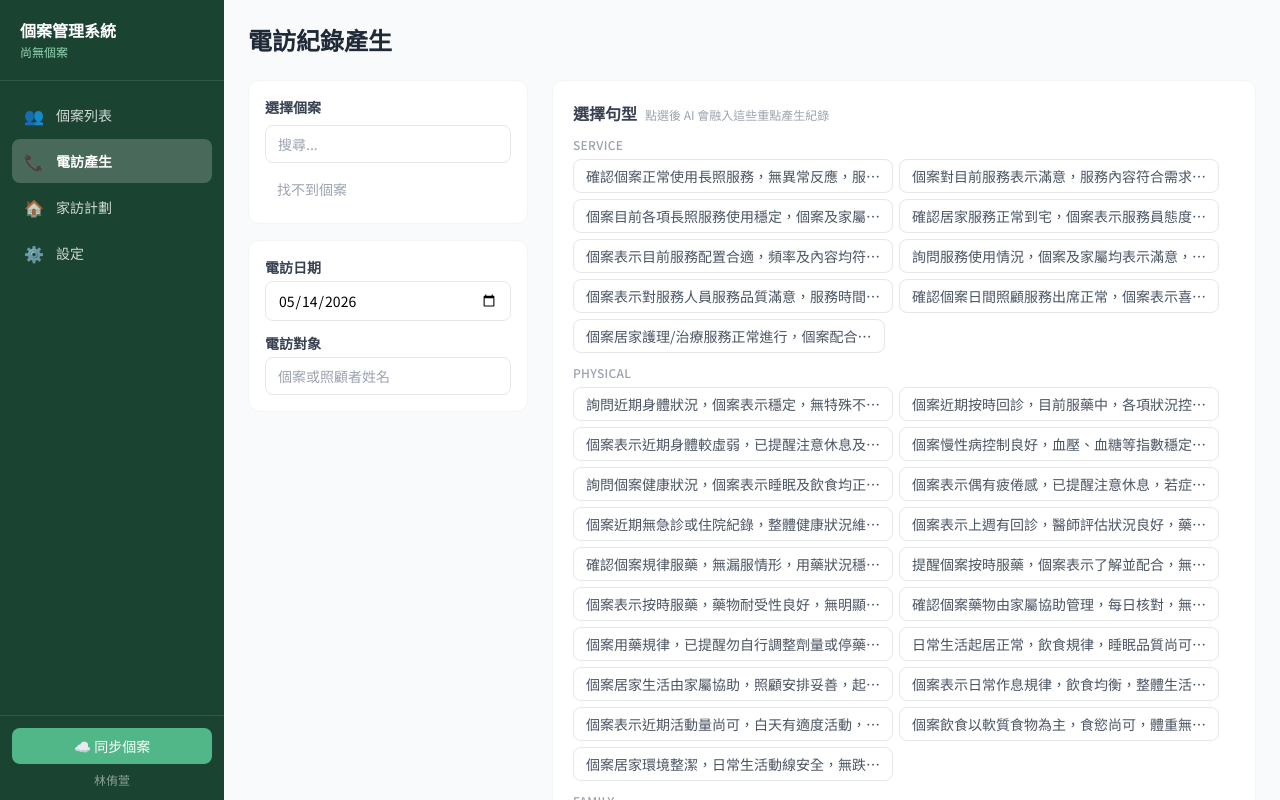
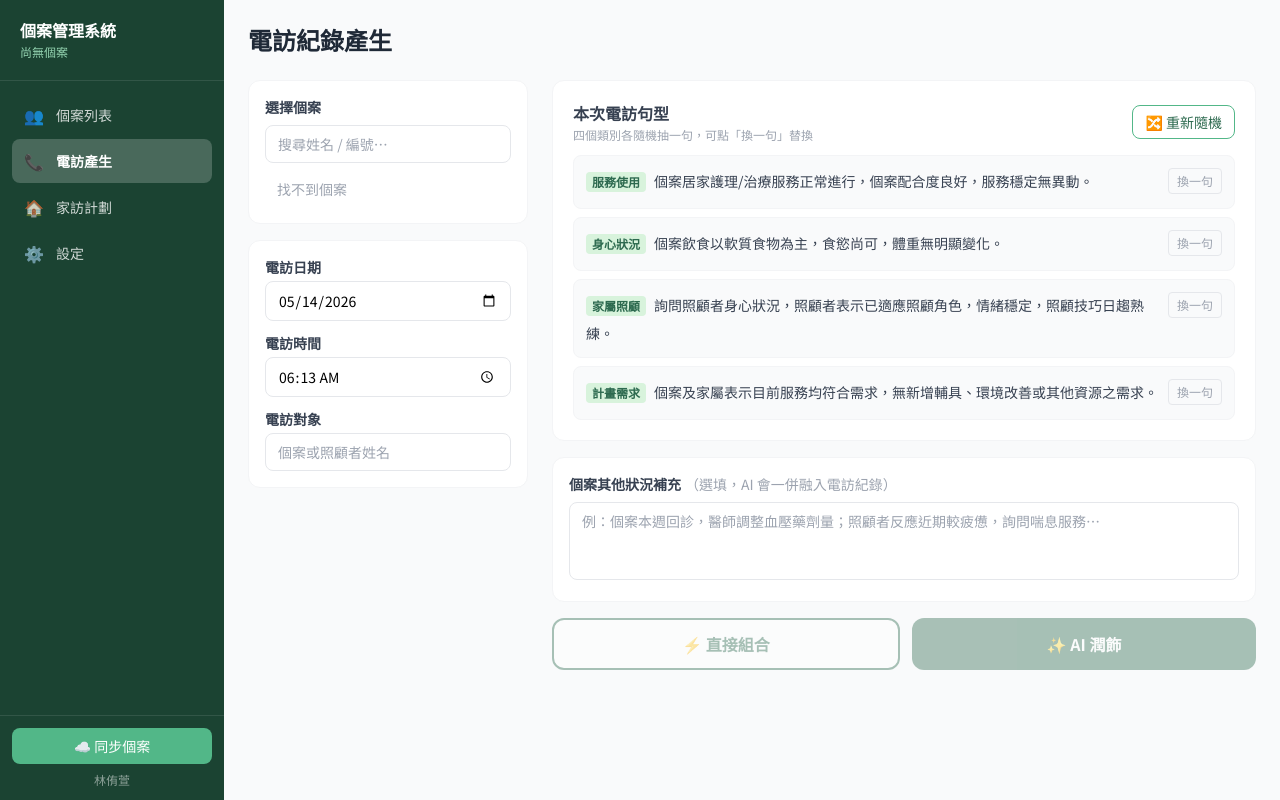
Before and after one commit to anna880855/case-management, a Next.js app: page /phone-visit in a window 1280 px wide. Built offline with nearby package versions, Linux system fonts and the light colour scheme.

Commit message:
Add quick-combine button to phone visit

```diff
--- a/app/phone-visit/page.tsx
+++ b/app/phone-visit/page.tsx
@@ -1,17 +1,32 @@
 'use client'
-import { useState, useMemo, Suspense } from 'react'
+import { useState, useMemo, useEffect, Suspense } from 'react'
 import { useSearchParams } from 'next/navigation'
 import { useStore } from '@/lib/store'
 import type { Case, Sentence } from '@/lib/types'
 
-function buildPrompt(c: Case, sentences: string[], target: string, customNote: string, date: string, managerName: string): string {
-  return `你是一位專業的個案管理師（${managerName}），請根據以下資訊產生一份正式的電訪紀錄，使用繁體中文，語氣專業具體。
+const CATEGORIES = ['service', 'physical', 'family', 'plan'] as const
+type PhoneCategory = typeof CATEGORIES[number]
+const CATEGORY_LABELS: Record<PhoneCategory, string> = {
+  service: '服務使用',
+  physical: '身心狀況',
+  family: '家屬照顧',
+  plan: '計畫需求',
+}
+
+function buildPrompt(
+  c: Case,
+  pickedSentences: { category: string; text: string }[],
+  customNote: string,
+  target: string,
+  date: string,
+  managerName: string
+): string {
+  const sentenceBlock = pickedSentences.map(s => `【${s.category}】${s.text}`).join('\n')
+  return `你是一位專業的個案管理師（${managerName}），請根據以下資訊產生一份正式的電訪紀錄，使用繁體中文，語氣專業具體，150-250字。
 
 個案資料：
 - 姓名：${c.name}
-- 個案編號：${c.caseNumber || ''}
 - 照顧等級：${c.careLevel || ''}
-- 失能狀況：${c.disability || ''}
 - 目前服務：${c.services?.join('、') || ''}
 - 主要照顧者：${c.guardian || ''}
 
@@ -19,39 +34,74 @@ function buildPrompt(c: Case, sentences: string[], target: string, customNote: s
 電訪對象：${target || c.guardian || c.name}
 電訪人員：${managerName}
 
-本次電訪重點：
-${sentences.length > 0 ? sentences.map(s => `- ${s}`).join('\n') : '- 例行追蹤確認'}
-${customNote ? `\n補充說明：${customNote}` : ''}
+本次電訪重點（請融入以下各項內容，改寫為流暢的第三人稱段落，不要分條列項）：
+${sentenceBlock}
+${customNote ? `\n補充說明（請一併融入）：${customNote}` : ''}
 
-請依照以下固定格式產生電訪紀錄（直接輸出格式內容，不要加任何說明文字）：
+請依照以下固定格式輸出（直接輸出，不要加任何說明文字）：
 
 一、電訪日期：${date}
 二、電訪對象：${target || c.guardian || c.name}
 三、訪談內容：
-（請用150-250字流暢敘述電訪過程，融入上述重點，以第三人稱書寫，不使用條列式）
+（150-250字流暢段落）
 
 一、照顧及專業服務：（根據情況填寫，如無異動則寫「服務穩定無須異動。」）
-二、交通接送服務：（根據情況填寫，如無新增則寫「暫無新增照會。」）
-三、輔具及居家無障礙環境改善：（根據情況填寫，如無需求則寫「無新增需求。」）
-四、喘息服務：（根據情況填寫，如無需求則寫「與案家屬確認暫無需求。」）
-五、轉介其他資源：（根據情況填寫，如無則寫「無轉介。」）`
+二、交通接送服務：（如無新增則寫「暫無新增照會。」）
+三、輔具及居家無障礙環境改善：（如無需求則寫「無新增需求。」）
+四、喘息服務：（如無需求則寫「與案家屬確認暫無需求。」）
+五、轉介其他資源：（如無則寫「無轉介。」）`
 }
 
 function PhoneVisitContent() {
   const searchParams = useSearchParams()
   const { cases, sentences, settings, addPhoneVisit, getPhoneVisitsByCase } = useStore()
 
+  const [mounted, setMounted] = useState(false)
+  useEffect(() => { setMounted(true) }, [])
+
   const activeCases = cases.filter(c => c.status !== 'closed')
   const [selectedCaseId, setSelectedCaseId] = useState(searchParams.get('caseId') || '')
-  const [date, setDate] = useState(new Date().toISOString().split('T')[0])
+  const now = new Date()
+  const [date, setDate] = useState(now.toISOString().split('T')[0])
+  const [time, setTime] = useState(now.toTimeString().slice(0, 5))
   const [target, setTarget] = useState('')
-  const [selectedSentences, setSelectedSentences] = useState<string[]>([])
   const [customNote, setCustomNote] = useState('')
   const [generating, setGenerating] = useState(false)
   const [generated, setGenerated] = useState('')
   const [error, setError] = useState('')
   const [saved, setSaved] = useState(false)
   const [caseSearch, setCaseSearch] = useState('')
+  const [picked, setPicked] = useState<Record<string, string>>({})
+
+  const pickRandom = (pool: Sentence[], exclude?: string) => {
+    const others = exclude ? pool.filter(s => s.text !== exclude) : pool
+    const arr = others.length > 0 ? others : pool
+    return arr[Math.floor(Math.random() * arr.length)]?.text || ''
+  }
+
+  const autoSelect = (caseObj?: Case) => {
+    const newPicked: Record<string, string> = {}
+    for (const cat of CATEGORIES) {
+      const pool = sentences.filter(s => s.category === cat)
+      if (cat === 'service' && caseObj?.services?.length) {
+        const relevant = pool.filter(s =>
+          caseObj.services.some(svc => s.text.includes(svc))
+        )
+        newPicked[cat] = pickRandom(relevant.length > 0 ? relevant : pool)
+      } else {
+        newPicked[cat] = pickRandom(pool)
+      }
+    }
+    setPicked(newPicked)
+  }
+
+  // Auto-pick on mount once sentences are loaded
+  // eslint-disable-next-line react-hooks/exhaustive-deps
+  useEffect(() => {
+    if (!mounted || sentences.length === 0) return
+    if (Object.keys(picked).length > 0) return
+    autoSelect()
+  }, [mounted, sentences])
 
   const selectedCase = cases.find(c => c.id === selectedCaseId)
   const recentVisits = selectedCaseId ? getPhoneVisitsByCase(selectedCaseId).slice(0, 2) : []
@@ -64,24 +114,54 @@ function PhoneVisitContent() {
     )
   }, [activeCases, caseSearch])
 
-  const sentencesByCategory = useMemo(() => {
-    const cats: Record<string, Sentence[]> = {}
-    sentences.forEach(s => {
-      if (!cats[s.category]) cats[s.category] = []
-      cats[s.category].push(s)
-    })
-    return cats
-  }, [sentences])
+  const hasSentences = CATEGORIES.some(cat => sentences.some(s => s.category === cat))
 
-  const toggleSentence = (text: string) => {
-    setSelectedSentences(prev =>
-      prev.includes(text) ? prev.filter(s => s !== text) : [...prev, text]
-    )
+  const swapOne = (cat: string) => {
+    const pool = sentences.filter(s => s.category === cat)
+    setPicked(prev => ({ ...prev, [cat]: pickRandom(pool, prev[cat]) }))
+  }
+
+  const handleSelectCase = (id: string) => {
+    const c = cases.find(x => x.id === id)
+    setSelectedCaseId(id)
+    setCaseSearch('')
+    setGenerated('')
+    setSaved(false)
+    autoSelect(c)
+  }
+
+  const pickedSentences = CATEGORIES
+    .filter(cat => picked[cat])
+    .map(cat => ({ category: CATEGORY_LABELS[cat], text: picked[cat] }))
+
+  const handleQuickCombine = () => {
+    if (!selectedCase) { setError('請選擇個案'); return }
+    if (pickedSentences.length === 0) { setError('句型庫為空，請先到「設定」頁面按「重設預設句型庫」'); return }
+    const d = new Date(date)
+    const year = d.getFullYear() - 1911
+    const month = d.getMonth() + 1
+    const day = d.getDate()
+    const visitTarget = target || selectedCase.guardian || selectedCase.name
+    const content = pickedSentences.map(s => s.text).join(pickedSentences.length > 1 ? '　' : '')
+    const result = `一、電訪日期：民國${year}年${month}月${day}日 ${time}
+二、電訪對象：${visitTarget}
+三、訪談內容：
+${content}${customNote ? `　${customNote}` : ''}
+
+一、照顧及專業服務：服務穩定無須異動。
+二、交通接送服務：暫無新增照會。
+三、輔具及居家無障礙環境改善：無新增需求。
+四、喘息服務：與案家屬確認暫無需求。
+五、轉介其他資源：無轉介。`
+    setGenerated(result)
+    setSaved(false)
+    setError('')
   }
 
   const handleGenerate = async () => {
     if (!selectedCase) { setError('請選擇個案'); return }
     if (!settings.claudeApiKey) { setError('請先在「設定」頁面填入 Claude API Key'); return }
+    if (pickedSentences.length === 0) { setError('句型庫為空，請先到「設定」頁面新增電訪句型'); return }
     setGenerating(true)
     setError('')
     setGenerated('')
@@ -91,7 +171,7 @@ function PhoneVisitContent() {
         method: 'POST',
         headers: { 'Content-Type': 'application/json' },
         body: JSON.stringify({
-          prompt: buildPrompt(selectedCase, selectedSentences, target, customNote, date, settings.managerName),
+          prompt: buildPrompt(selectedCase, pickedSentences, customNote, target, `${date} ${time}`, settings.managerName),
           apiKey: settings.claudeApiKey,
         }),
       })
@@ -111,7 +191,7 @@ function PhoneVisitContent() {
       id: Date.now().toString(),
       caseId: selectedCase.id,
       caseName: selectedCase.name,
-      date,
+      date: `${date} ${time}`,
       target: target || selectedCase.guardian || selectedCase.name,
       content: generated,
       createdAt: new Date().toISOString(),
@@ -119,18 +199,30 @@ function PhoneVisitContent() {
     setSaved(true)
   }
 
+  if (!mounted) {
+    return <div className="text-center py-20 text-gray-400 text-sm">載入中...</div>
+  }
+
   return (
     <div className="max-w-6xl">
       <h2 className="text-2xl font-bold text-gray-800 mb-6">電訪紀錄產生</h2>
 
+      {!hasSentences && (
+        <div className="mb-4 bg-amber-50 border border-amber-200 rounded-xl px-4 py-3 text-amber-700 text-sm">
+          句型庫尚無資料，請先到
+          <a href="/settings" className="underline font-medium mx-1">設定頁面</a>
+          新增電訪句型，才能使用本功能。
+        </div>
+      )}
+
       <div className="grid grid-cols-[280px,1fr] gap-6">
-        {/* Left panel */}
+        {/* ── 左側 ── */}
         <div className="space-y-4">
           <div className="bg-white rounded-xl border border-gray-100 p-4">
             <label className="block text-sm font-semibold text-gray-700 mb-2">選擇個案</label>
             <input
               type="text"
-              placeholder="搜尋..."
+              placeholder="搜尋姓名 / 編號…"
               value={caseSearch}
               onChange={e => setCaseSearch(e.target.value)}
               className="w-full px-3 py-2 border border-gray-200 rounded-lg text-sm mb-2 focus:outline-none focus:ring-2 focus:ring-[#52b788]"
@@ -139,7 +231,7 @@ function PhoneVisitContent() {
               {filteredCases.map(c => (
                 <button
                   key={c.id}
-                  onClick={() => { setSelectedCaseId(c.id); setCaseSearch(''); setGenerated(''); setSaved(false); setSelectedSentences([]) }}
+                  onClick={() => handleSelectCase(c.id)}
                   className={`w-full text-left px-3 py-2 rounded-lg text-sm transition-colors ${
                     selectedCaseId === c.id
                       ? 'bg-[#d8f3dc] text-[#2d6a4f] font-medium'
@@ -150,7 +242,9 @@ function PhoneVisitContent() {
                   {c.caseNumber && <div className="text-xs text-gray-400">{c.caseNumber}</div>}
                 </button>
               ))}
-              {filteredCases.length === 0 && <p className="text-sm text-gray-400 px-3 py-2">找不到個案</p>}
+              {filteredCases.length === 0 && (
+                <p className="text-sm text-gray-400 px-3 py-2">找不到個案</p>
+              )}
             </div>
           </div>
 
@@ -161,6 +255,15 @@ function PhoneVisitContent() {
                 type="date"
                 value={date}
                 onChange={e => setDate(e.target.value)}
+                className="w-full px-3 py-2 border border-gray-200 rounded-lg text-sm focus:outline-none focus:ring-2 focus:ring-[#52b788]"
+              />
+            </div>
+            <div>
+              <label className="block text-sm font-semibold text-gray-700 mb-1">電訪時間</label>
+              <input
+                type="time"
+                value={time}
+                onChange={e => setTime(e.target.value)}
                 className="w-full px-3 py-2 border border-gray-200 rounded-lg text-sm focus:outline-none focus:ring-2 focus:ring-[#52b788]"
               />
             </div>
@@ -179,9 +282,15 @@ function PhoneVisitContent() {
           {selectedCase && (
             <div className="bg-[#d8f3dc] rounded-xl p-4">
               <p className="font-semibold text-[#2d6a4f] text-sm">{selectedCase.name}</p>
-              {selectedCase.careLevel && <p className="text-xs text-[#2d6a4f]/70 mt-1">照顧等級：{selectedCase.careLevel}</p>}
-              {selectedCase.services?.length > 0 && (
-                <p className="text-xs text-[#2d6a4f]/70">服務：{selectedCase.services.join('、')}</p>
+              {selectedCase.careLevel && (
+                <p className="text-xs text-[#2d6a4f]/70 mt-1">照顧等級：{selectedCase.careLevel}</p>
+              )}
+              {selectedCase.services && selectedCase.services.length > 0 && (
+                <div className="mt-1.5 flex flex-wrap gap-1">
+                  {selectedCase.services.map((s, i) => (
+                    <span key={i} className="text-xs bg-white/60 text-[#2d6a4f] px-1.5 py-0.5 rounded-full">{s}</span>
+                  ))}
+                </div>
               )}
               {recentVisits.length > 0 && (
                 <p className="text-xs text-[#2d6a4f]/50 mt-1.5">上次電訪：{recentVisits[0].date}</p>
@@ -190,45 +299,68 @@ function PhoneVisitContent() {
           )}
         </div>
 
-        {/* Right panel */}
+        {/* ── 右側 ── */}
         <div className="space-y-4">
+          {/* 句型區 */}
           <div className="bg-white rounded-xl border border-gray-100 p-5">
-            <h3 className="font-semibold text-gray-700 mb-3">
-              選擇句型
-              <span className="text-xs font-normal text-gray-400 ml-2">點選後 AI 會融入這些重點產生紀錄</span>
-            </h3>
-            {Object.entries(sentencesByCategory).map(([cat, items]) => (
-              <div key={cat} className="mb-3">
-                <p className="text-xs font-medium text-gray-400 uppercase tracking-wide mb-1.5">{cat}</p>
-                <div className="flex flex-wrap gap-1.5">
-                  {items.map(s => (
+            <div className="flex items-center justify-between mb-3">
+              <div>
+                <h3 className="font-semibold text-gray-700">本次電訪句型</h3>
+                <p className="text-xs text-gray-400 mt-0.5">四個類別各隨機抽一句，可點「換一句」替換</p>
+              </div>
               <button
-                      key={s.id}
-                      onClick={() => toggleSentence(s.text)}
-                      title={s.text}
-                      className={`px-3 py-1.5 rounded-lg text-sm border transition-all ${
-                        selectedSentences.includes(s.text)
-                          ? 'bg-[#2d6a4f] text-white border-[#2d6a4f] shadow-sm'
-                          : 'border-gray-200 text-gray-600 hover:border-[#52b788] hover:text-[#2d6a4f]'
-                      }`}
+                onClick={() => autoSelect(selectedCase)}
+                disabled={!hasSentences}
+                className="px-3 py-1.5 text-sm border border-[#52b788] text-[#2d6a4f] rounded-lg hover:bg-[#d8f3dc] disabled:opacity-40 disabled:cursor-not-allowed transition-colors"
               >
-                      {s.text.length > 20 ? s.text.slice(0, 20) + '…' : s.text}
+                🔀 重新隨機
               </button>
-                  ))}
-                </div>
-              </div>
-            ))}
             </div>
 
+            {!hasSentences ? (
+              <div className="text-center py-8 text-gray-400">
+                <p className="text-sm">句型庫為空，請先到「設定」新增句型</p>
+              </div>
+            ) : (
+              <div className="space-y-2">
+                {CATEGORIES.map(cat => {
+                  const text = picked[cat] || ''
+                  const pool = sentences.filter(s => s.category === cat)
+                  return (
+                    <div key={cat} className="flex items-start gap-2 p-3 bg-gray-50 rounded-lg border border-gray-100">
+                      <div className="flex-1 min-w-0">
+                        <span className="inline-block text-xs font-semibold text-[#2d6a4f] bg-[#d8f3dc] px-1.5 py-0.5 rounded mr-2 mb-1">
+                          {CATEGORY_LABELS[cat]}
+                        </span>
+                        <span className="text-sm text-gray-700 leading-relaxed">
+                          {text || <span className="text-gray-400 italic">（無相關句型）</span>}
+                        </span>
+                      </div>
+                      <button
+                        onClick={() => swapOne(cat)}
+                        disabled={pool.length === 0}
+                        className="flex-shrink-0 text-xs text-gray-400 hover:text-[#2d6a4f] border border-gray-200 hover:border-[#52b788] rounded px-2 py-1 transition-colors disabled:opacity-40 disabled:cursor-not-allowed"
+                      >
+                        換一句
+                      </button>
+                    </div>
+                  )
+                })}
+              </div>
+            )}
+          </div>
+
+          {/* 補充說明 */}
           <div className="bg-white rounded-xl border border-gray-100 p-4">
             <label className="block text-sm font-semibold text-gray-700 mb-2">
-              補充說明 <span className="font-normal text-gray-400">（選填，本次特殊狀況）</span>
+              個案其他狀況補充
+              <span className="font-normal text-gray-400 ml-1">（選填，AI 會一併融入電訪紀錄）</span>
             </label>
             <textarea
               value={customNote}
               onChange={e => setCustomNote(e.target.value)}
-              placeholder="例：個案本週回診，醫師調整血壓藥劑量..."
-              rows={2}
+              placeholder="例：個案本週回診，醫師調整血壓藥劑量；照顧者反應近期較疲憊，詢問喘息服務…"
+              rows={3}
               className="w-full px-3 py-2 border border-gray-200 rounded-lg text-sm focus:outline-none focus:ring-2 focus:ring-[#52b788] resize-none"
             />
           </div>
@@ -237,10 +369,18 @@ function PhoneVisitContent() {
             <div className="bg-red-50 border border-red-100 rounded-xl px-4 py-3 text-red-600 text-sm">{error}</div>
           )}
 
+          <div className="flex gap-3">
+            <button
+              onClick={handleQuickCombine}
+              disabled={!selectedCaseId || pickedSentences.length === 0 || !hasSentences}
+              className="flex-1 py-3 bg-white border-2 border-[#2d6a4f] text-[#2d6a4f] rounded-xl font-semibold hover:bg-[#d8f3dc] disabled:opacity-40 disabled:cursor-not-allowed transition-colors"
+            >
+              ⚡ 直接組合
+            </button>
             <button
               onClick={handleGenerate}
-            disabled={generating || !selectedCaseId}
-            className="w-full py-3 bg-[#2d6a4f] text-white rounded-xl font-semibold hover:bg-[#1b4332] disabled:opacity-40 disabled:cursor-not-allowed transition-colors flex items-center justify-center gap-2"
+              disabled={generating || !selectedCaseId || pickedSentences.length === 0 || !hasSentences}
+              className="flex-1 py-3 bg-[#2d6a4f] text-white rounded-xl font-semibold hover:bg-[#1b4332] disabled:opacity-40 disabled:cursor-not-allowed transition-colors flex items-center justify-center gap-2"
             >
               {generating ? (
                 <>
@@ -248,10 +388,11 @@ function PhoneVisitContent() {
                     <circle className="opacity-25" cx="12" cy="12" r="10" stroke="currentColor" strokeWidth="4" />
                     <path className="opacity-75" fill="currentColor" d="M4 12a8 8 0 018-8V0C5.373 0 0 5.373 0 12h4z" />
                   </svg>
-                AI 產生中，請稍候...
+                  AI 改寫中…
                 </>
-            ) : '✨ AI 產生電訪紀錄'}
+              ) : '✨ AI 潤飾'}
             </button>
+          </div>
 
           {generated && (
             <div className="bg-white rounded-xl border border-gray-100 p-5">
```
Lines whose indentation alone changed are shown as unchanged.
